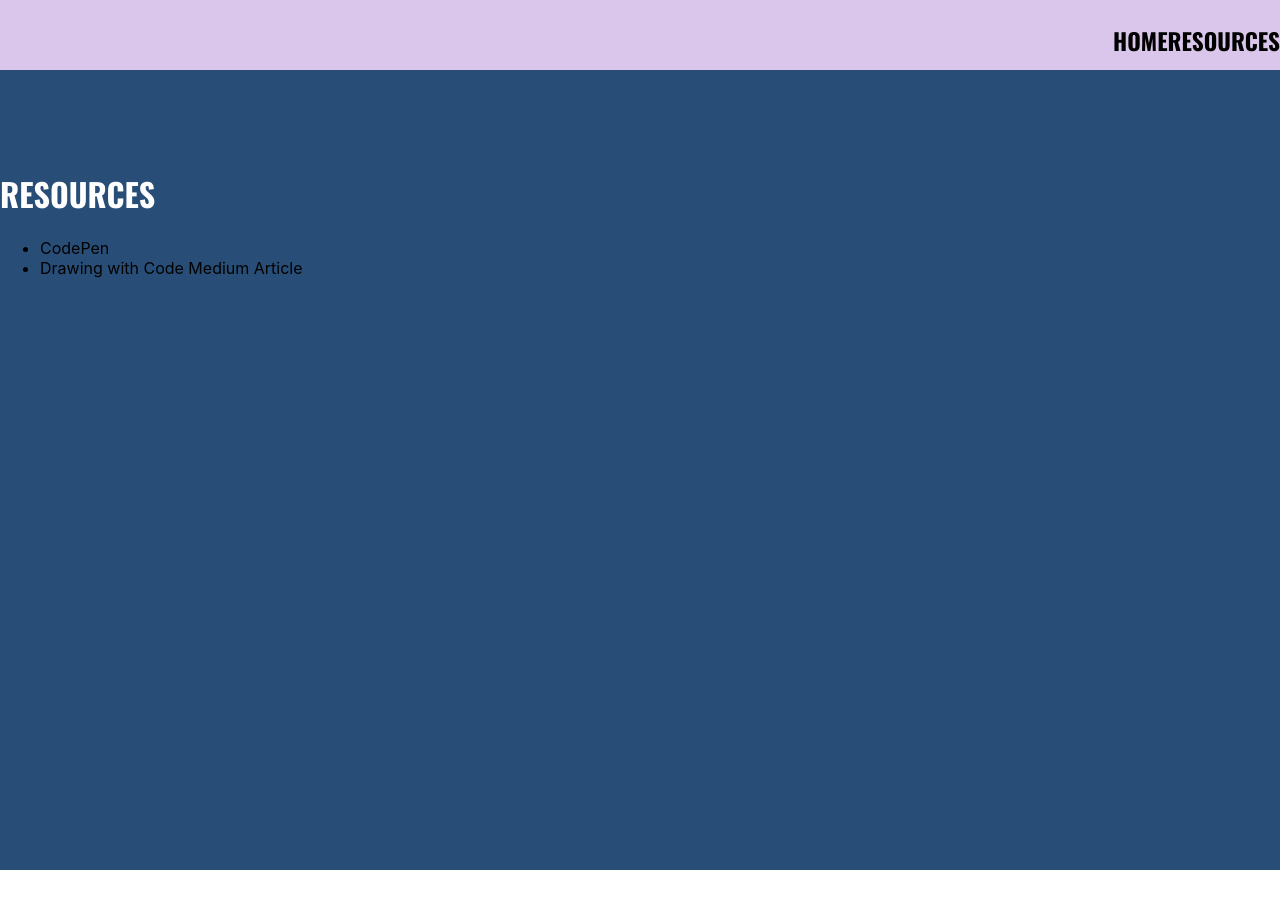
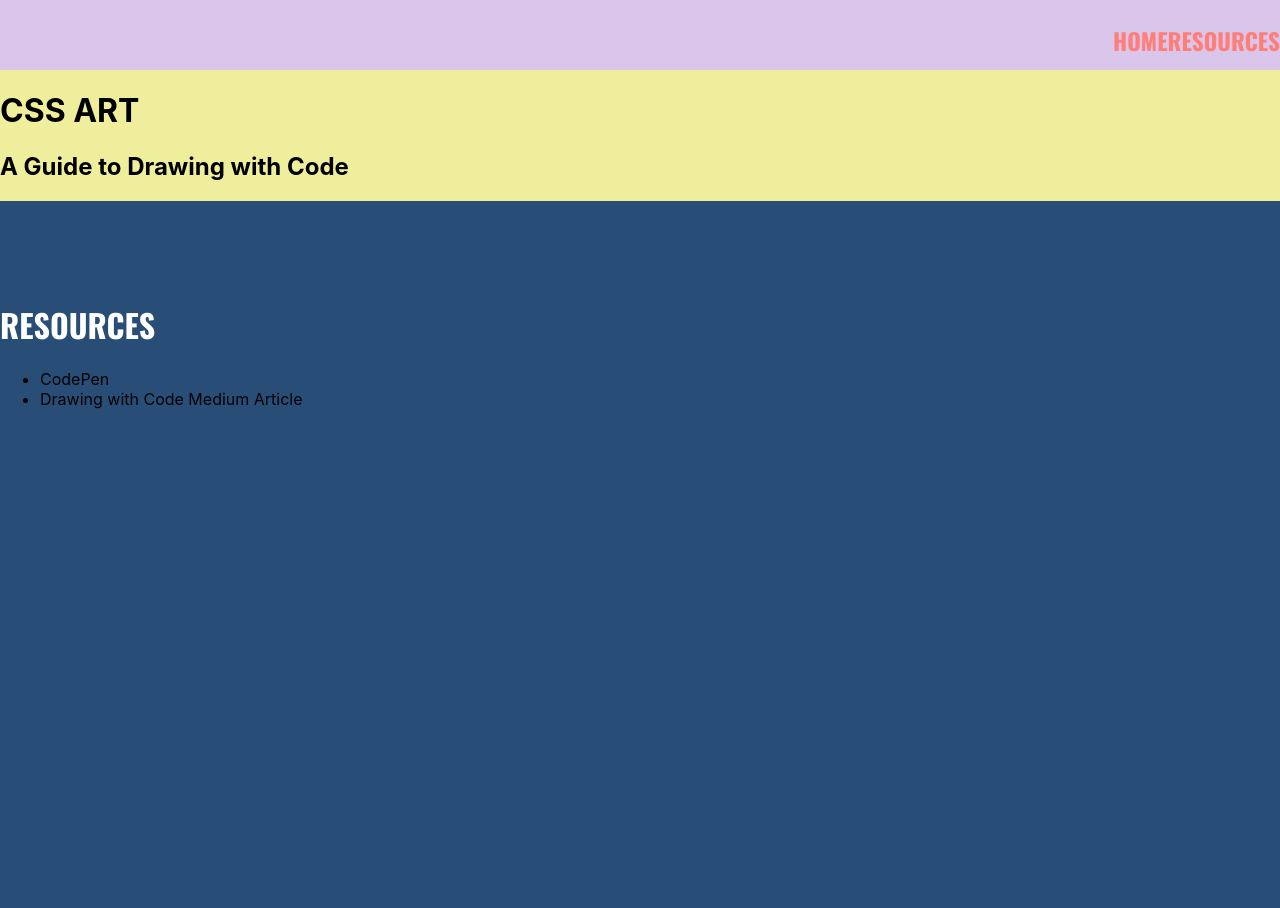
Before and after one commit to AnniePawl/Drawing-With-Code, a React (Create React App) app: page / in a window 1280 px wide. Shown: the top 908 px of the page. Before the commit the page ends 870 px from the top, so only its background shows below. Built offline with nearby package versions, Linux system fonts and the light colour scheme.

Commit message:
home component

```diff
--- /dev/null
+++ b/src/components/home/home.js
@@ -0,0 +1,13 @@
+import React from 'react';
+import './styles/home.scss';
+
+function Home() {
+	return (
+		<div className="home__container">
+			<h1>CSS ART</h1>
+			<h2>A Guide to Drawing with Code</h2>
+		</div>
+	);
+}
+
+export default Home;
--- /dev/null
+++ b/src/components/home/styles/home.scss
@@ -0,0 +1,7 @@
+.home-container {
+	background-color: #2e4864;
+	height: 100vh;
+	display: flex;
+	justify-content: center;
+	align-items: center;
+}
--- a/src/components/landingPage/landingPage.js
+++ b/src/components/landingPage/landingPage.js
@@ -1,19 +1,23 @@
 import React from 'react';
-import './styles/landingPage.scss'
+import './styles/landingPage.scss';
 import Navbar from '../navbar/navbar';
-import Resources from '../resources/resources'
+import Home from '../home/home';
+import Resources from '../resources/resources';
 
 function LandingPage() {
 	return (
-		<div className = 'landing_page_container'>
+		<div className="landing_page_container">
 			<Navbar />
 
-      {/* Resources Container */}
-      <div id="resources" className='resources__section'>
-        <Resources/>
-      </div>
+			{/* Home Container */}
+			<div id="home" className="home__section">
+				<Home />
+			</div>
 
-
+			{/* Resources Container */}
+			<div id="resources" className="resources__section">
+				<Resources />
+			</div>
 		</div>
 	);
 }
--- a/src/components/navbar/navbar.js
+++ b/src/components/navbar/navbar.js
@@ -1,12 +1,21 @@
 import React from 'react';
-import './styles/navbar.scss'
+import './styles/navbar.scss';
+import { HashLink } from 'react-router-hash-link';
 
 function Navbar() {
 	return (
 		<div className="navbar">
 			<ul>
-				<li>Home</li>
-				<li>Resources</li>
+				<li>
+					<HashLink smooth to="/#home">
+						Home
+					</HashLink>
+				</li>
+				<li>
+					<HashLink smooth to="/#resources">
+						Resources
+					</HashLink>
+				</li>
 			</ul>
 		</div>
 	);
```
